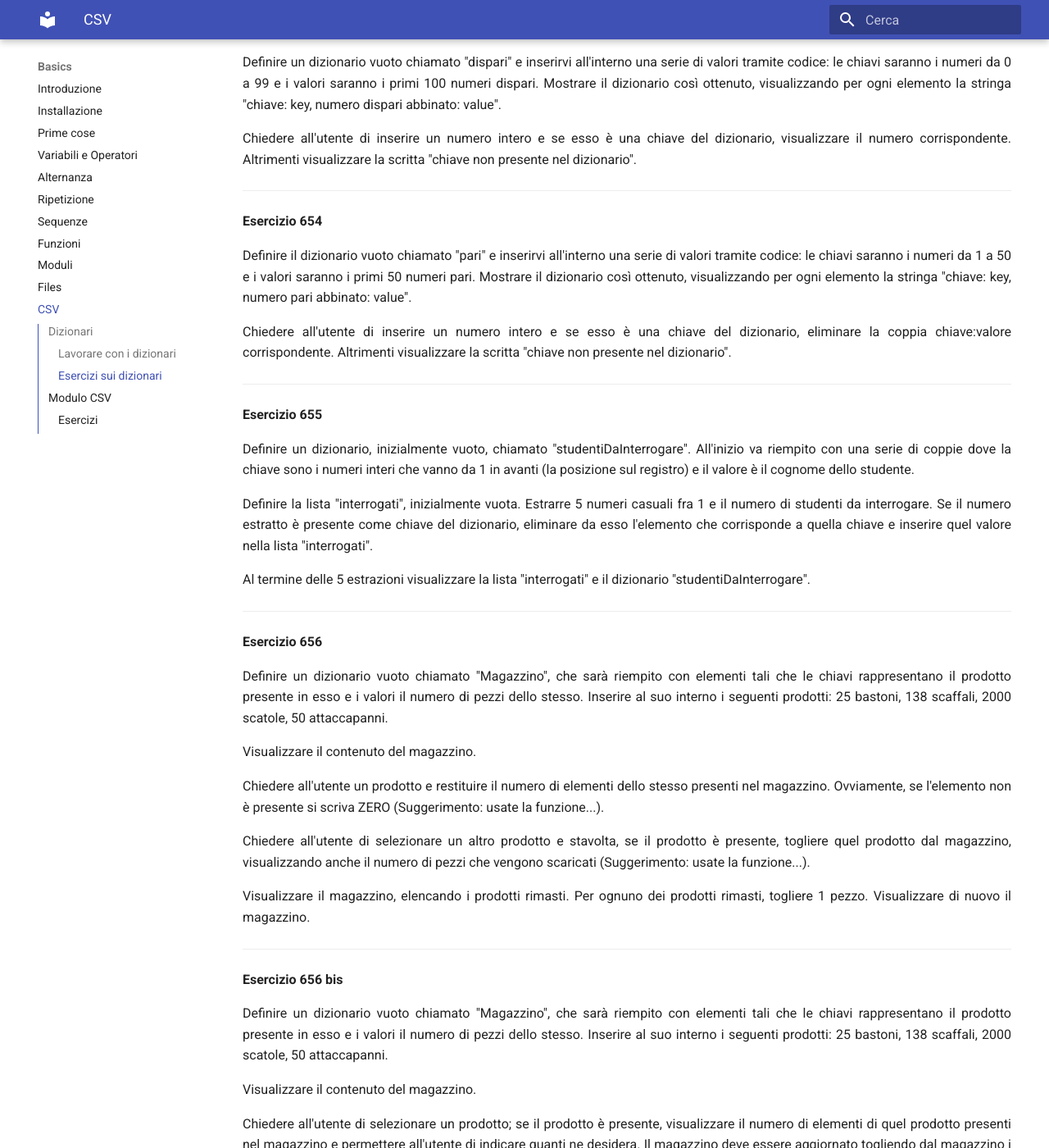
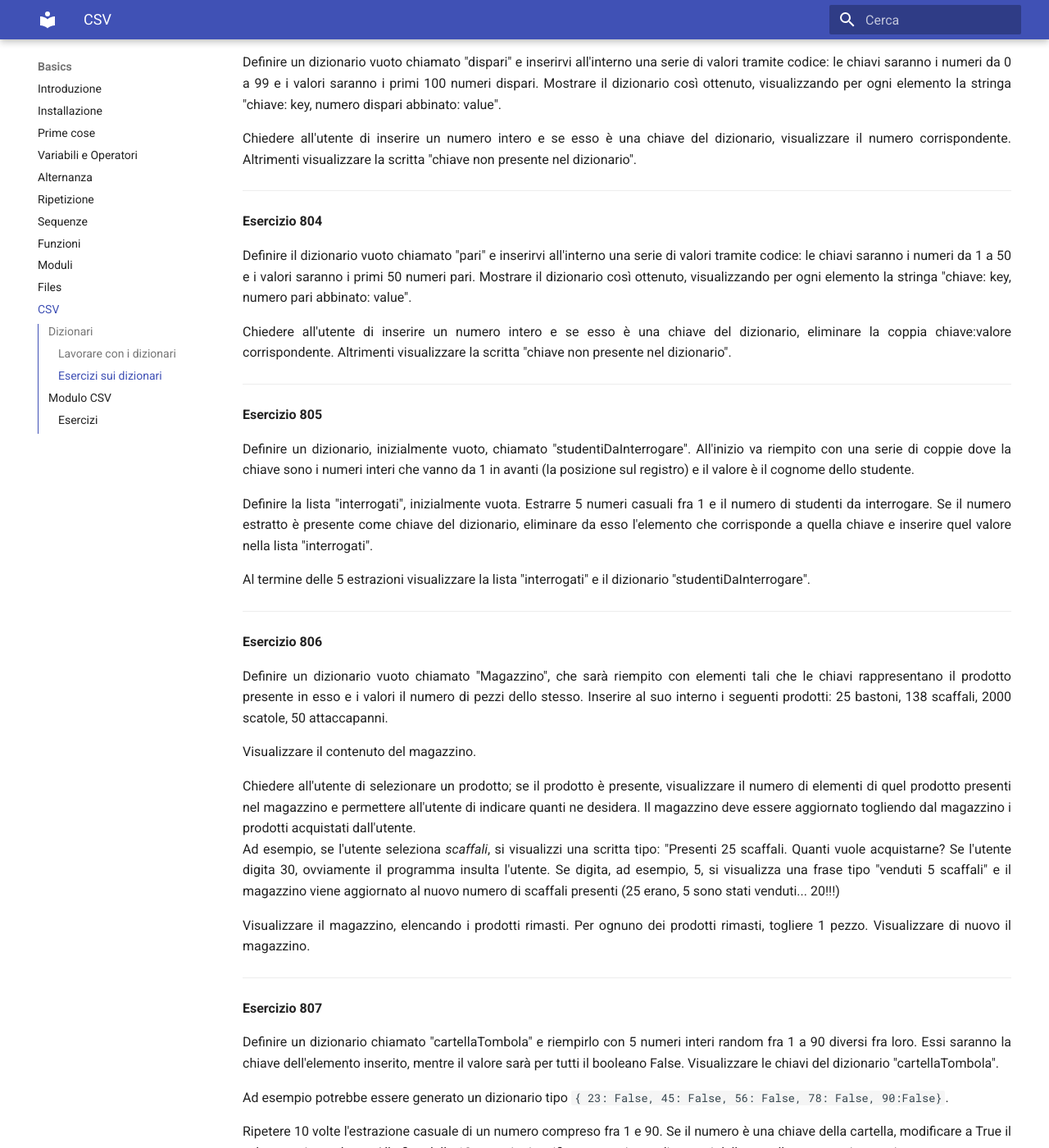
Before and after one commit to adjamhub/pyhandouts, an MkDocs documentation site: the page built from docs/basics/108_csv.md, in a window 1280 px wide and 1400 px high, scrolled down 5634 px. Shown: the whole window at 82% size. Built offline with MkDocs 1.6.1 and Material for MkDocs 9.7.7, drawn with Linux system fonts in a browser that asks for light colours; emoji names are drawn with the system emoji font; some of the changed text lies outside the part shown.

Commit message:
Aggiornamento numeri esercizi

```diff
--- a/docs/basics/108_csv.md
+++ b/docs/basics/108_csv.md
@@ -257,7 +257,7 @@ Visualizzare tutto il dizionario scrivendo per ogni riga: "chiave" al quadrato =
 
 ------------------------------------------------------------------------------------
 
-**Esercizio 653**
+**Esercizio 803**
 
 Definire un dizionario vuoto chiamato "dispari" e inserirvi all'interno una serie di valori tramite codice:
 le chiavi saranno i numeri da 0 a 99 e i valori saranno i primi 100 numeri dispari.
@@ -268,7 +268,7 @@ Altrimenti visualizzare la scritta "chiave non presente nel dizionario".
 
 ------------------------------------------------------------------------------------
 
-**Esercizio 654**
+**Esercizio 804**
 
 Definire il dizionario vuoto chiamato "pari" e inserirvi all'interno una serie di valori tramite codice:
 le chiavi saranno i numeri da 1 a 50 e i valori saranno i primi 50 numeri pari.
@@ -279,7 +279,7 @@ Altrimenti visualizzare la scritta "chiave non presente nel dizionario".
 
 ------------------------------------------------------------------------------------
 
-**Esercizio 655**
+**Esercizio 805**
 
 Definire un dizionario, inizialmente vuoto, chiamato "studentiDaInterrogare".
 All'inizio va riempito con una serie di coppie dove la chiave sono i numeri interi che vanno da 1 in avanti (la posizione sul registro) e il valore è il cognome dello studente.
@@ -291,24 +291,7 @@ Al termine delle 5 estrazioni visualizzare la lista "interrogati" e il dizionari
 
 ------------------------------------------------------------------------------------
 
-**Esercizio 656**
-
-Definire un dizionario vuoto chiamato "Magazzino", che sarà riempito con elementi tali che le chiavi rappresentano il prodotto presente in esso
-e i valori il numero di pezzi dello stesso. Inserire al suo interno i seguenti prodotti: 25 bastoni, 138 scaffali, 2000 scatole, 50 attaccapanni.
-
-Visualizzare il contenuto del magazzino.
-
-Chiedere all'utente un prodotto e restituire il numero di elementi dello stesso presenti nel magazzino.
-Ovviamente, se l'elemento non è presente si scriva ZERO (Suggerimento: usate la funzione...).
-
-Chiedere all'utente di selezionare un altro prodotto e stavolta, se il prodotto è presente, togliere quel prodotto dal magazzino,
-visualizzando anche il numero di pezzi che vengono scaricati (Suggerimento: usate la funzione...).
-
-Visualizzare il magazzino, elencando i prodotti rimasti. Per ognuno dei prodotti rimasti, togliere 1 pezzo. Visualizzare di nuovo il magazzino.
-
-------------------------------------------------------------------------------------
-
-**Esercizio 656 bis**
+**Esercizio 806**
 
 Definire un dizionario vuoto chiamato "Magazzino", che sarà riempito con elementi tali che le chiavi rappresentano il prodotto presente in esso
 e i valori il numero di pezzi dello stesso. Inserire al suo interno i seguenti prodotti: 25 bastoni, 138 scaffali, 2000 scatole, 50 attaccapanni.
@@ -321,9 +304,11 @@ Ad esempio, se l'utente seleziona *scaffali*, si visualizzi una scritta tipo: "P
 programma insulta l'utente. Se digita, ad esempio, 5, si visualizza una frase tipo "venduti 5 scaffali" e il magazzino viene aggiornato al nuovo numero di scaffali
 presenti (25 erano, 5 sono stati venduti... 20!!!)
 
+Visualizzare il magazzino, elencando i prodotti rimasti. Per ognuno dei prodotti rimasti, togliere 1 pezzo. Visualizzare di nuovo il magazzino.
+
 ------------------------------------------------------------------------------------
 
-**Esercizio 657**
+**Esercizio 807**
 
 Definire un dizionario chiamato "cartellaTombola" e riempirlo con 5 numeri interi random fra 1 a 90 diversi fra loro.
 Essi saranno la chiave dell'elemento inserito, mentre il valore sarà per tutti il booleano False. Visualizzare le chiavi del dizionario "cartellaTombola".
```
Also changed, not shown: other parts of docs/basics/108_csv.md (+13 -13 lines), docs/basics/106_mod.md (+19 -19 lines), docs/basics/107_files.md (+22 -22 lines).
